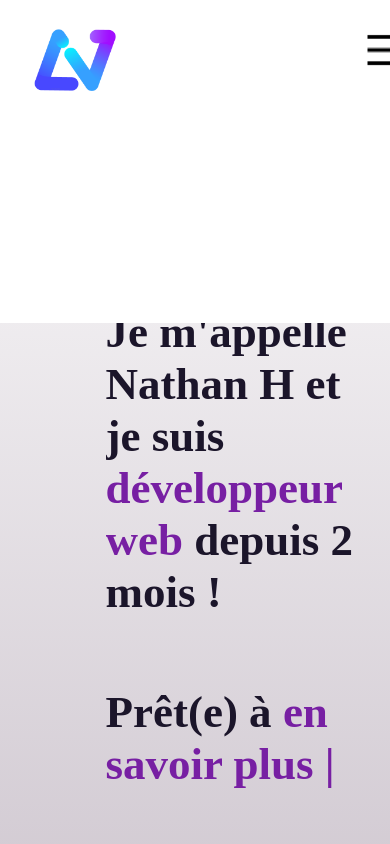
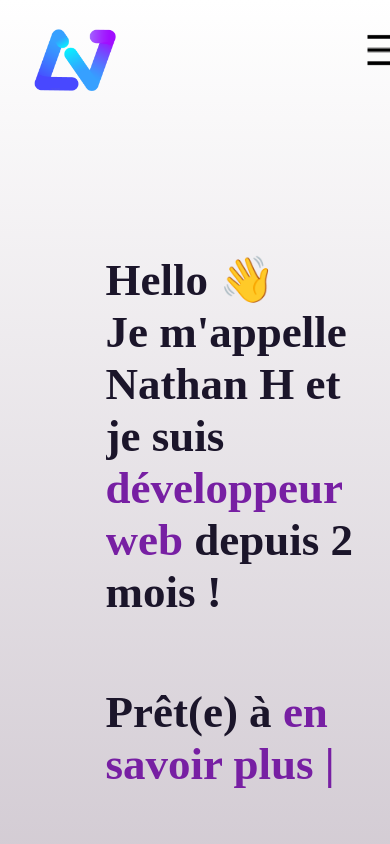
Before and after one commit to Fisail/Portolio-final, a plain HTML site: page index.html in a window 390 px wide. Shown: the top 844 px of the page. Drawn offline with nearby package versions, Linux system fonts and the light colour scheme.

Commit message:
Responsives

```diff
--- a/CSS/header.css
+++ b/CSS/header.css
@@ -138,3 +138,10 @@ a::after{
 
    }
 }
+
+
+@media screen and (max-width: 400px){
+    nav{
+        background: transparent;
+    }
+}
--- a/CSS/troisieme_partie.css
+++ b/CSS/troisieme_partie.css
@@ -197,13 +197,13 @@ svg .circle5{
     }
 
 }
-@media  screen and (max-width:360px) {
+@media  screen and (max-width:380px) {
     .third_article  #titre2{
         margin: 200px 0 0 40px;
         font-size: 55px;
     }
     .third_article{
-        height: auto+5vh;
+        height: 1180vh;
     }
 
 }
--- a/global.css
+++ b/global.css
@@ -69,3 +69,11 @@ span{
     }
 
 }
+
+@media screen and (max-width: 400px){
+
+    body{
+
+        background-color: white;
+    }
+}
```
